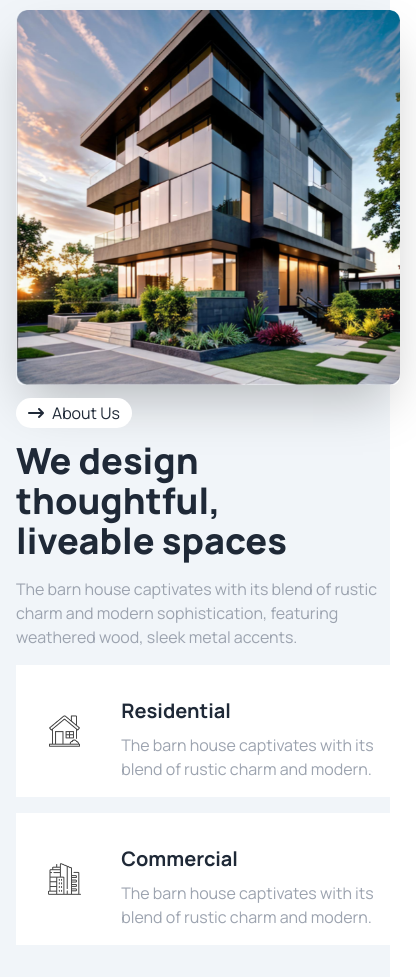
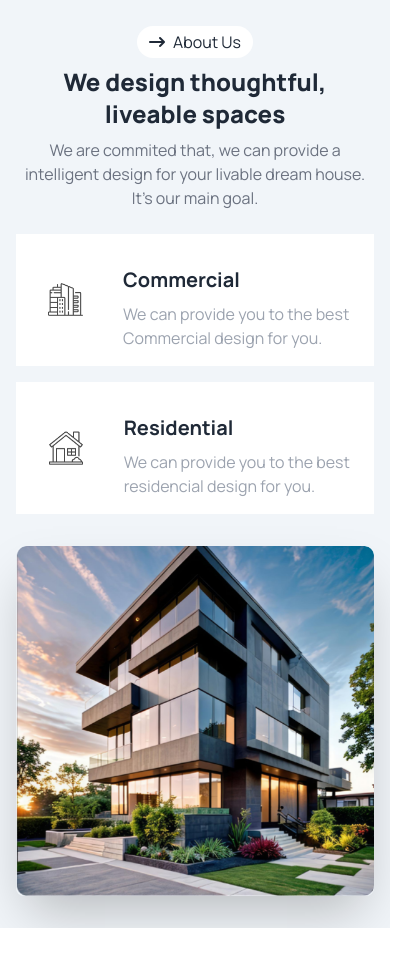
Before and after one commit to ShohagKaisar/Assignment-3, a website: page index.html in a window 390 px wide. Shown: the part 600-1577 px from the top of the page, 416 px wide, since content can reach past the window. After the commit the page ends 1528 px from the top, so only its background shows below. Drawn offline with Linux system fonts and the light colour scheme.

Commit message:
add vector image and make responsive

```diff
--- a/index.html
+++ b/index.html
@@ -81,24 +81,20 @@
     </div>
   </header>
   <section class="bg-slate-100">
-    <div class="hero  container mx-auto">
-      <div class="hero-content flex-col lg:flex-row-reverse">
-        <div>
-          <img src="./assets/Rectangle.png" class="max-w-sm rounded-lg shadow-2xl" />
+    <div class="relative container mx-auto">
+      <div class="hidden lg:block z-10 absolute top-3 -left-4 border-2 py-4 border-dashed">
+        <img src="./assets/Vector.png" alt="">
       </div>
-        <div>
+      <div class="hero py-4 lg:py-16 min-w-full">
+        <div class="hero-content flex-col-reverse justify-center lg:flex-row-reverse">
+          <div class="flex-1">
+            <img src="./assets/Rectangle.png" class="rounded-lg shadow-2xl" />
+          </div>
+          <div class="flex-1">
+            <div class="flex items-center flex-col lg:items-start">
               <p class="bg-white inline py-1 px-3 rounded-full"><i class="rounded-full mr-2 fa-solid fa-arrow-right-long"></i>About Us</p>
-          <h1 class="mt-4 text-4xl font-extrabold">We design thoughtful,<br> liveable spaces</h1>
-          <p class="text-gray-400 my-4">The barn house captivates with its blend of rustic charm and
-            modern sophistication, featuring weathered wood, sleek metal accents.</p>
-          <div class="flex items-center gap-6 space-y-4 bg-white p-4 my-4">
-            <div class="p-4">
-              <img src="./assets/residential.png" alt="">
-            </div>
-            <div class="space-y-2">
-              <h3 class="font-bold text-xl">Residential</h3>
-              <p class="text-base text-gray-400">The barn house captivates with its blend of rustic charm and modern.</p>
-            </div>
+              <h1 class="text-center lg:text-left mt-2 text-2xl lg:text-4xl font-extrabold">We design thoughtful,<br> liveable spaces</h1>
+              <p class="text-center lg:text-left text-gray-500 my-2">We are commited that, we can provide a intelligent design for your livable dream house. It's our main goal.</p>
             </div>
             <div class="flex items-center gap-6 space-y-4 bg-white p-4 my-4">
               <div class="p-4">
@@ -106,7 +102,17 @@
               </div>
               <div class="space-y-2">
                 <h3 class="font-bold text-xl">Commercial</h3>
-              <p class="text-base text-gray-400">The barn house captivates with its blend of rustic charm and modern.</p>
+                <p class="text-base text-gray-400">We can provide you to the best Commercial design for you.</p>
+              </div>
+            </div>
+            <div class="flex items-center gap-6 space-y-4 bg-white p-4 my-4">
+              <div class="p-4">
+                <img src="./assets/residential.png" alt="">
+              </div>
+              <div class="space-y-2">
+                <h3 class="font-bold text-xl">Residential</h3>
+                <p class="text-base text-gray-400">We can provide you to the best residencial design for you.</p>
+              </div>
             </div>
           </div>
         </div>
```
Also changed, not shown: src/output.css. Lines whose indentation alone changed are shown as unchanged.
